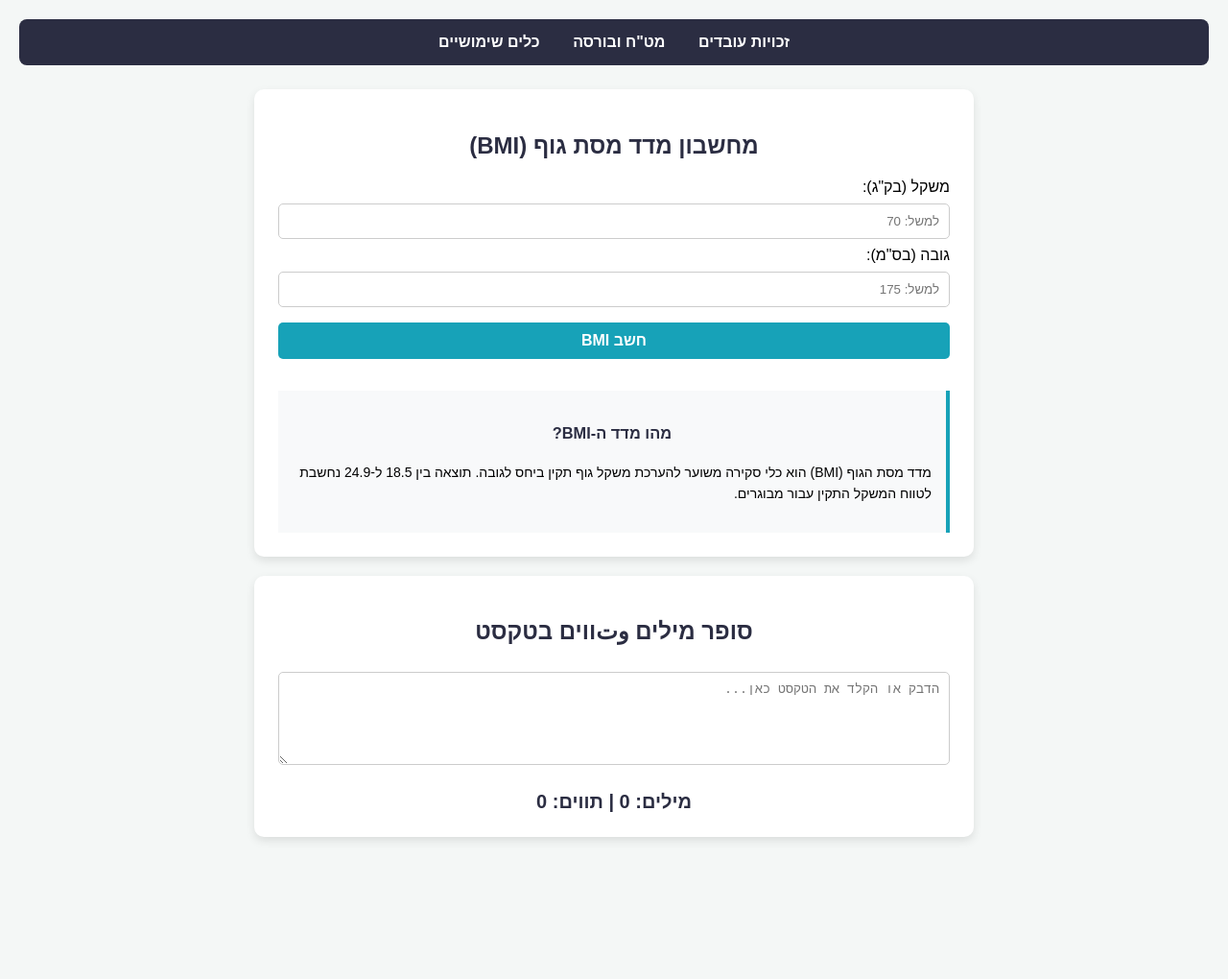
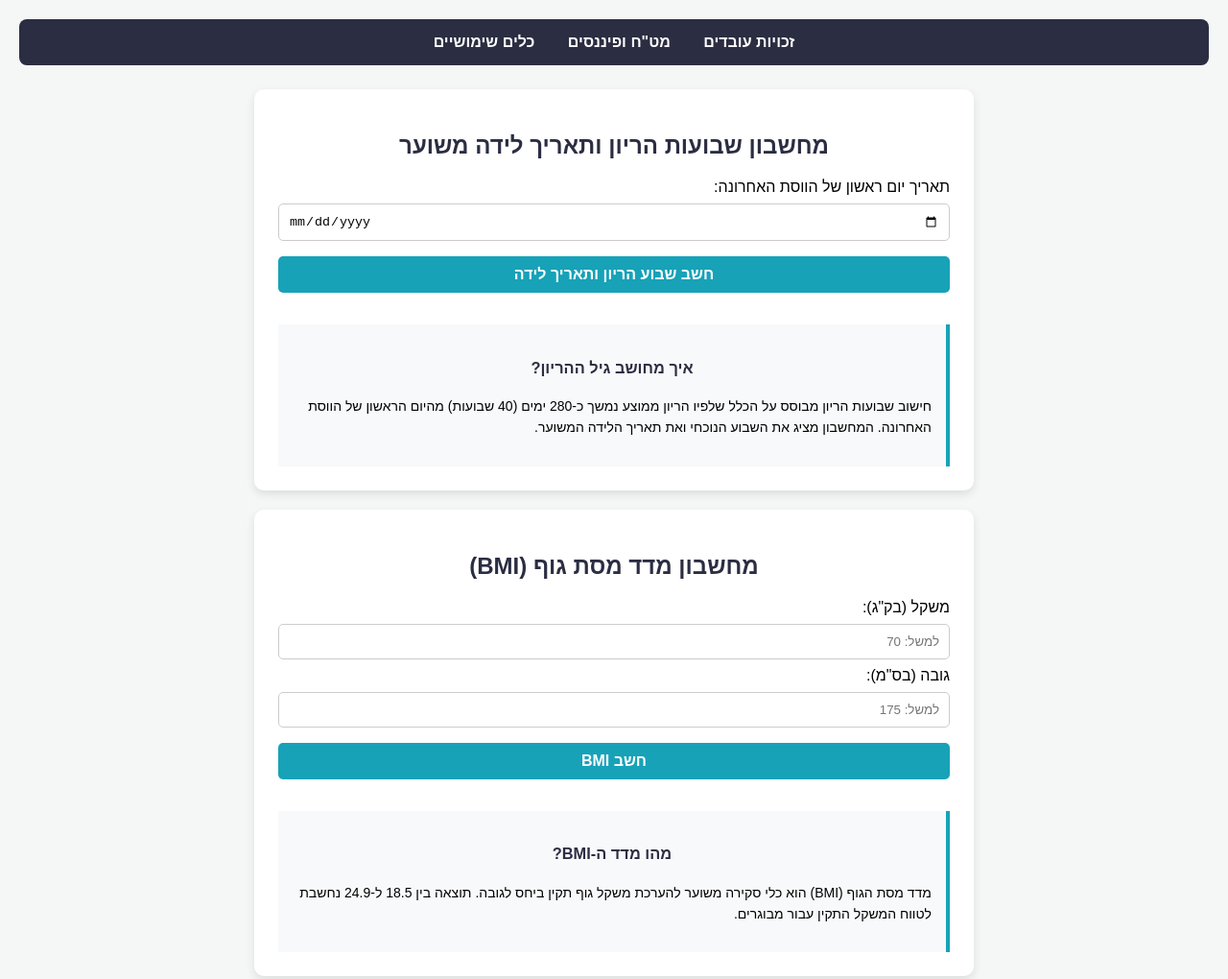
Before and after one commit to my-toools/my-toools.github.io, a plain HTML site: page utility.html in a window 1280 px wide. Shown: the top 1020 px of the page at 96% size. Before the commit the page ends 912 px from the top, so only its background shows below. Drawn offline with Linux system fonts and the light colour scheme.

Commit message:
Update utility.html

```diff
--- a/utility.html
+++ b/utility.html
@@ -3,7 +3,7 @@
 <head>
     <meta charset="UTF-8">
     <meta name="viewport" content="width=device-width, initial-scale=1.0">
-    <title>כלים שימושיים - מחשבון BMI וסופר מילים</title>
+    <title>כלים שימושיים - BMI, מחשבון הריון וסופר מילים</title>
     <script async src="https://pagead2.googlesyndication.com/pagead/js/adsbygoogle.js?client=ca-pub-6942869057091051" crossorigin="anonymous"></script>
     <style>
         body { font-family: Arial, sans-serif; background-color: #f4f7f6; margin: 0; padding: 20px; text-align: center; }
@@ -21,8 +21,21 @@
 
 <div class="nav">
     <a href="index.html">זכויות עובדים</a>
-    <a href="finance.html">מט"ח ובורסה</a>
+    <a href="finance.html">מט"ח ופיננסים</a>
     <a href="utility.html">כלים שימושיים</a>
+</div>
+
+<div class="container">
+    <h2>מחשבון שבועות הריון ותאריך לידה משוער</h2>
+    <label>תאריך יום ראשון של הווסת האחרונה:</label>
+    <input type="date" id="lastPeriod">
+    <button onclick="calcPregnancy()">חשב שבוע הריון ותאריך לידה</button>
+    <div class="result" id="pregResult"></div>
+
+    <div class="info-section">
+        <h3>איך מחושב גיל ההריון?</h3>
+        <p>חישוב שבועות הריון מבוסס על הכלל שלפיו הריון ממוצע נמשך כ-280 ימים (40 שבועות) מהיום הראשון של הווסת האחרונה. המחשבון מציג את השבוע הנוכחי ואת תאריך הלידה המשוער.</p>
+    </div>
 </div>
 
 <div class="container">
@@ -41,12 +54,33 @@
 </div>
 
 <div class="container">
-    <h2>סופר מילים وتווים בטקסט</h2>
+    <h2>סופר מילים ותווים בטקסט</h2>
     <textarea id="textInput" rows="5" placeholder="הדבק או הקלד את הטקסט כאן..." oninput="countText()"></textarea>
     <div class="result" id="textStats">מילים: 0 | תווים: 0</div>
 </div>
 
 <script>
+    function calcPregnancy() {
+        let dateVal = document.getElementById('lastPeriod').value;
+        if (!dateVal) return;
+
+        let lastDate = new Date(dateVal);
+        let today = new Date();
+
+        let diffTime = Math.abs(today - lastDate);
+        let diffDays = Math.ceil(diffTime / (1000 * 60 * 60 * 24));
+
+        let weeks = Math.floor(diffDays / 7);
+        let days = diffDays % 7;
+
+        let dueDate = new Date(lastDate);
+        dueDate.setDate(dueDate.getDate() + 280);
+
+        let dueDateStr = dueDate.toLocaleDateString('he-IL');
+
+        document.getElementById('pregResult').innerHTML = `את נמצאת בשבוע <b>${weeks} + ${days} ימים</b><br>תאריך לידה משוער: <b>${dueDateStr}</b>`;
+    }
+
     function calcBMI() {
         let w = parseFloat(document.getElementById('weight').value);
         let h = parseFloat(document.getElementById('height').value) / 100;
```
